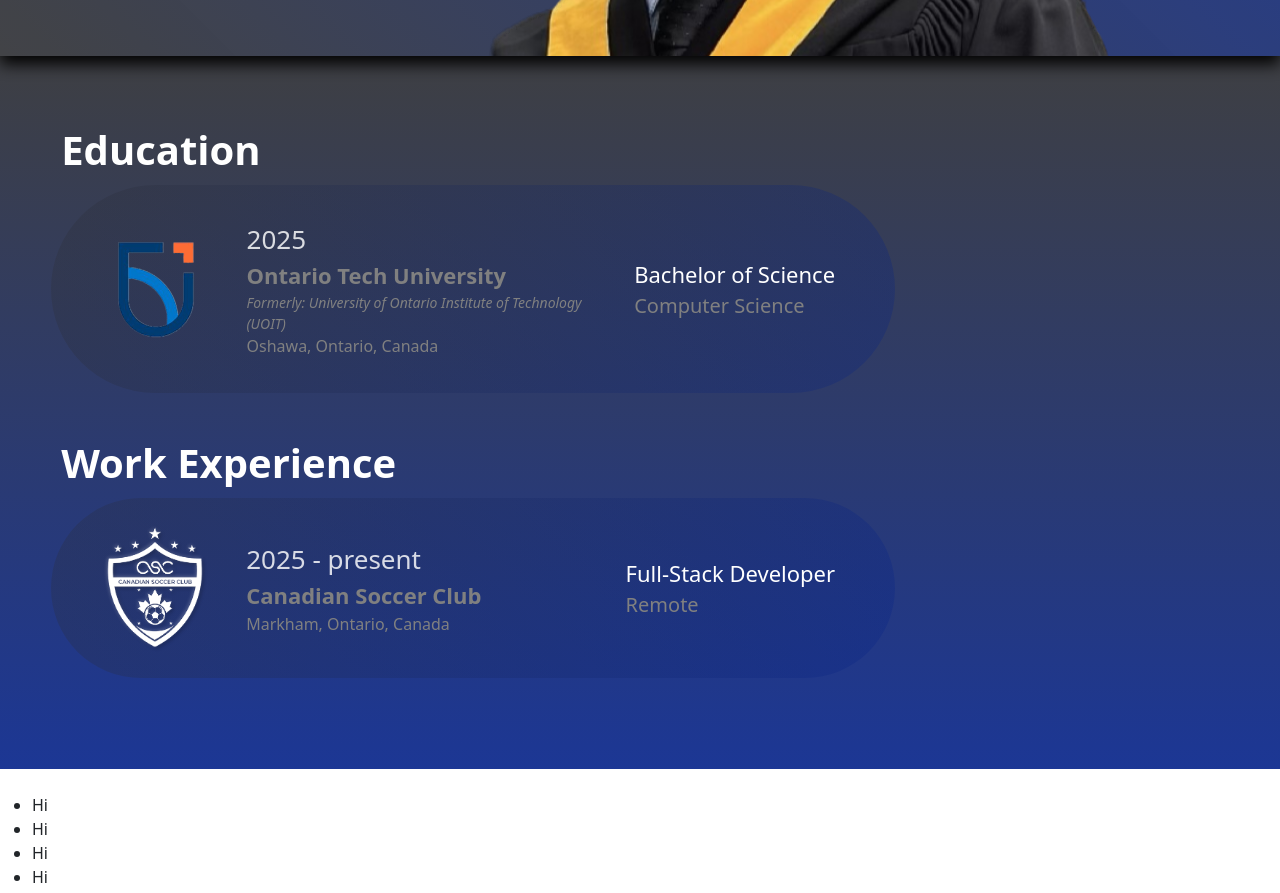
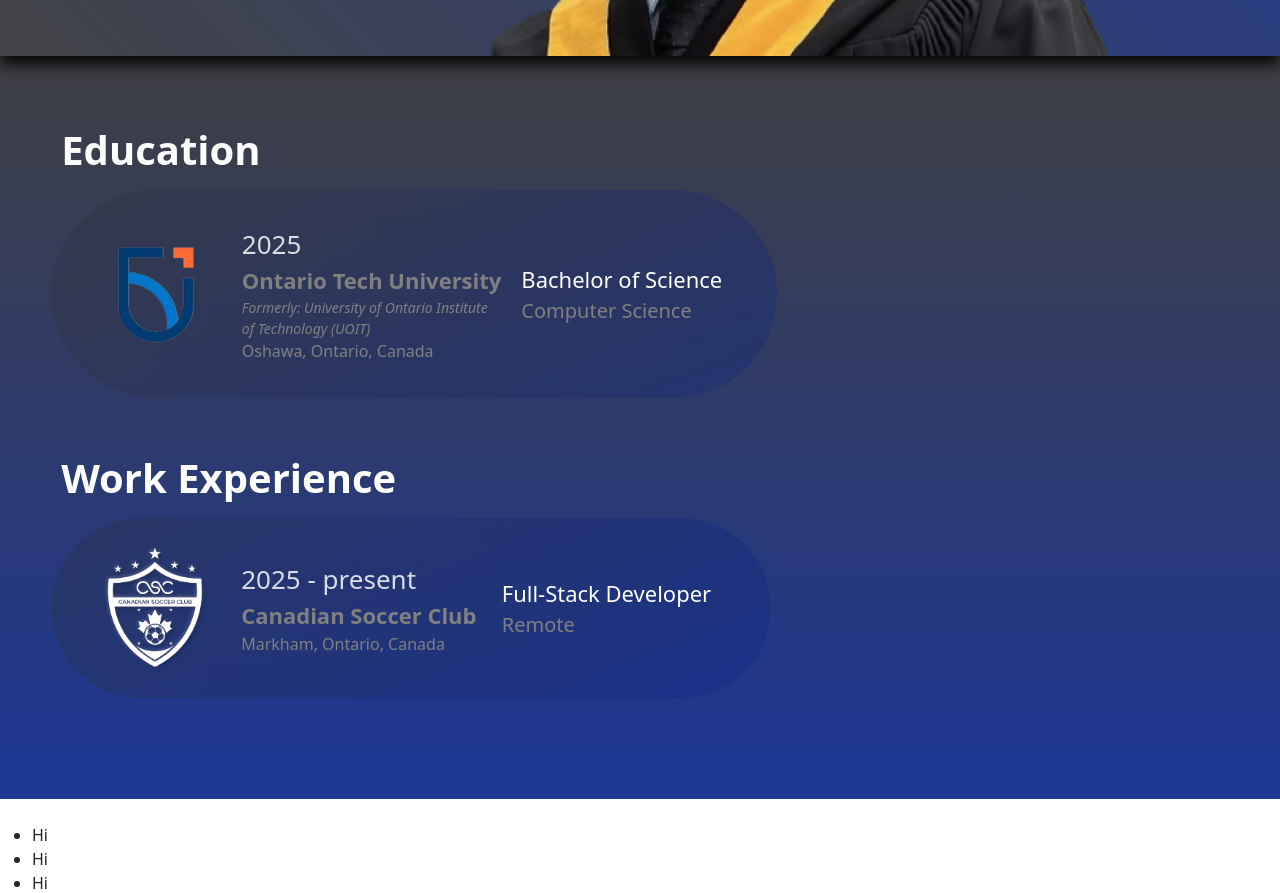
Before and after one commit to anthony9105/Portfolio-Website, a React (Vite) app: page / in a window 1280 px wide. Shown: the part 600-1493 px from the top of the page. Built offline with nearby package versions, Linux system fonts and the light colour scheme.

Commit message:
layout changes for more education or work experience entries in the future with flex-wrap

```diff
--- a/src/components/Resume.css
+++ b/src/components/Resume.css
@@ -9,6 +9,7 @@
     font-size: 60px;
     font-weight: bold;
     padding-left: 10px;
+    padding-bottom: 10px;
 }
 
 .education-title-text {
@@ -25,6 +26,7 @@
     font-size: 22px;
     font-weight: bold;
     color: grey;
+    white-space: nowrap;
 }
 
 .education-entry-school-sec {
@@ -68,19 +70,25 @@
     display: flex;
     flex-direction: column;
     align-items: flex-start;
+    white-space: nowrap;
 }
 
 .education-entry {
     display: flex;
     justify-content: space-between;
-    background-image: linear-gradient(270deg, var(--color-primary-low-opacity) 0%, var(--color-primary-dark-low-opacity) 100%);
+    align-items: center;
+
+    background-image: linear-gradient(
+        270deg,
+        var(--color-primary-low-opacity) 0%,
+        var(--color-primary-dark-low-opacity) 100%
+    );
+
     border-radius: 350px;
-    padding: 25px 50px 25px 50px;
-    align-items: center;
-    min-width: 700px;
-    width: 100%;
-    margin-top: 5px;
-    margin-bottom: 40px;
+    padding: 25px 50px;
+
+    flex: 0 1 720px;   /* wraps nicely */
+    width: max-content;
 }
 
 .education-entry-logo {
@@ -99,6 +107,17 @@
     width: 125px;
 }
 
-.max-width-wrapper {
-    width: max-content;
+
+.education-entry-wrapper {
+    margin-bottom: 50px;
 }
+
+.education-entry-wrap {
+    display: flex;
+    flex-wrap: wrap;
+
+    row-gap: 20px;
+    column-gap: 45px;
+
+    justify-content: flex-start;
+}
--- a/src/components/Resume.tsx
+++ b/src/components/Resume.tsx
@@ -6,11 +6,11 @@ export default function Resume() {
     return (
         <div className='background'>
 
-            {/* Wrapper to use the width of the largest of all the entries */}
-            <div className='max-width-wrapper'>
+            <div className='education-entry-wrapper'>
                 {/* Education/degree */}
                 <div className="education-title-text">Education</div>
 
+                <div className='education-entry-wrap'>
                     {/* Education entry */}
                     <div className='education-entry'>
 
@@ -33,11 +33,15 @@ export default function Resume() {
                         </div>
 
                     </div>
+                </div>
+            </div>
 
 
+            <div className='education-entry-wrapper'>
                 {/* Work experience */}
                 <div className="education-title-text">Work Experience</div>
 
+                <div className='education-entry-wrap'>
                     {/* Work experience entry */}
                     <div className='education-entry'>
 
@@ -60,10 +64,8 @@ export default function Resume() {
                         </div>
 
                     </div>
-
-
                 </div>
-
+            </div>
         </div>
     );
 }
--- a/src/components/ShrinkingHero.tsx
+++ b/src/components/ShrinkingHero.tsx
@@ -16,7 +16,7 @@ export default function ShrinkingHero() {
 //   );
   const height: MotionValue<number> = useTransform(
     scrollYProgress,
-    [0, 0.5],
+    [0, 0.65],
     // [0, MAX_HEIGHT - MIN_HEIGHT],
     [MAX_HEIGHT, MIN_HEIGHT]
   );
```
Lines whose indentation alone changed are shown as unchanged.
